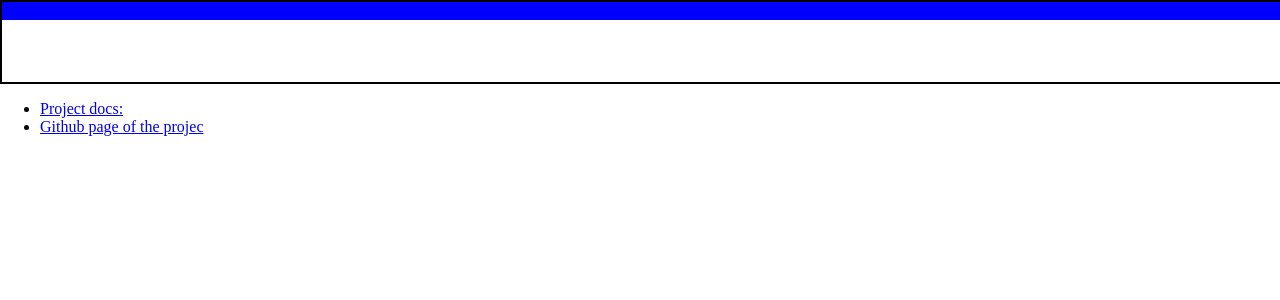
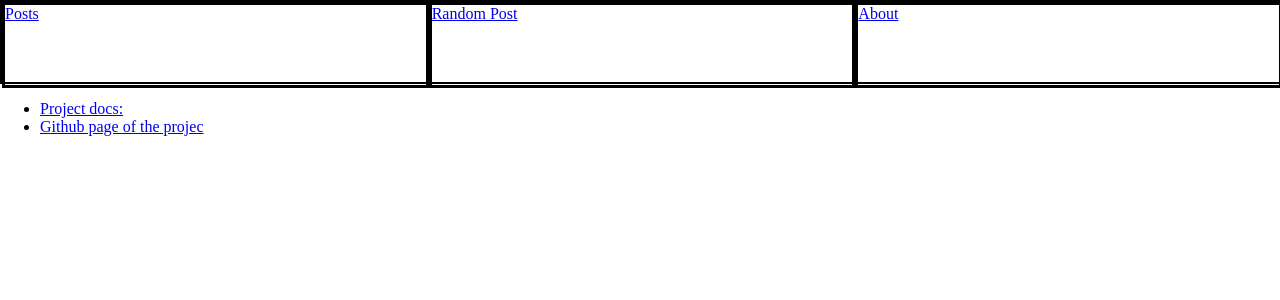
Before and after one commit to another-worlds/project0_2024, a Django app: page /about in a window 1280 px wide. Shown: the top 300 px of the page. Run offline with Django 4.2, Linux system fonts and the light colour scheme.

Commit message:
intermediate updates

```diff
--- a/mysite/mysite/urls.py
+++ b/mysite/mysite/urls.py
@@ -18,5 +18,6 @@ from django.urls import path, include
 
 urlpatterns = [
     path('admin/', admin.site.urls),
-    path('', include('polls.urls'))
+    path('', include('polls.urls')),
+    path('animals', include('animals.urls'))
 ]
--- a/mysite/polls/static/polls/style.css
+++ b/mysite/polls/static/polls/style.css
@@ -3,14 +3,34 @@ html,body {
     width: 100%;
     margin: 0;
     padding: 0;
+    display:block;
 }
 
 nav {
     width: 100%;
     height: 10%;
     border: 2px solid black;
+    display: flex;
 }
 
 div {
     border: 3px solid blue;
 }
+
+.navdiv {
+    border: 3px solid black;
+    width: 33%;
+    height: 100%
+}
+
+.negative {
+    color: red;
+}
+
+.zero {
+    color: grey;
+}
+
+.positive {
+    color: green;
+}
--- a/mysite/polls/templates/polls/about.html
+++ b/mysite/polls/templates/polls/about.html
@@ -1,4 +1,3 @@
-
 {% extends "polls/base.html" %}
 {% block title %}About us{% endblock title %}
 {% block content %}
--- a/mysite/polls/templates/polls/navbar.html
+++ b/mysite/polls/templates/polls/navbar.html
@@ -1,5 +1,11 @@
 <nav>
-    <div></div>
-    <div></div>
-    <div></div>
+    <div class="navdiv">
+        <a href={% url 'polls:index_url' %}>Posts</a>
+    </div>
+    <div class="navdiv">
+        <a href={% url 'polls:random_url' %}>Random Post</a>
+    </div>
+    <div class="navdiv">
+        <a href={% url 'polls:about_url' %}>About</a>
+    </div>
 </nav>
--- a/mysite/polls/urls.py
+++ b/mysite/polls/urls.py
@@ -2,9 +2,11 @@ from django.urls import path
 from . import views
 from django.conf import settings
 from django.conf.urls.static import static
+app_name='polls'
 
 urlpatterns = [
     path('', views.index, name='index_url'),
     path('posts/<int:post_id>', views.details, name='details_url'),
-    path('about', views.about, name='about_url')
+    path('posts/', views.random_post, name='random_url'),
+    path('about', views.about, name='about_url'),
 ] + static(settings.MEDIA_URL, document_root=settings.MEDIA_ROOT)
--- a/mysite/polls/views.py
+++ b/mysite/polls/views.py
@@ -3,6 +3,7 @@ from django.http import HttpResponse
 from django.template import loader
 
 from .models import Post, Comment
+from random import randint
 
 
 # Create your views here.
@@ -28,6 +29,16 @@ def details(request, post_id):
     # Render template
     return HttpResponse(template.render(args, request))
 
+def random_post(request):
+
+    i = randint(1, Post.objects.count())
+    post = Post.objects.get(pk=i)
+    args = {"post" : post}
+
+    template = loader.get_template('polls/details.html')
+    return HttpResponse(template.render(args, request))
+
+
 def about(request):
     args = {}
     template = loader.get_template("polls/about.html")
```
Also changed, not shown: mysite/polls/templates/polls/details.html (+6 -15 lines).
